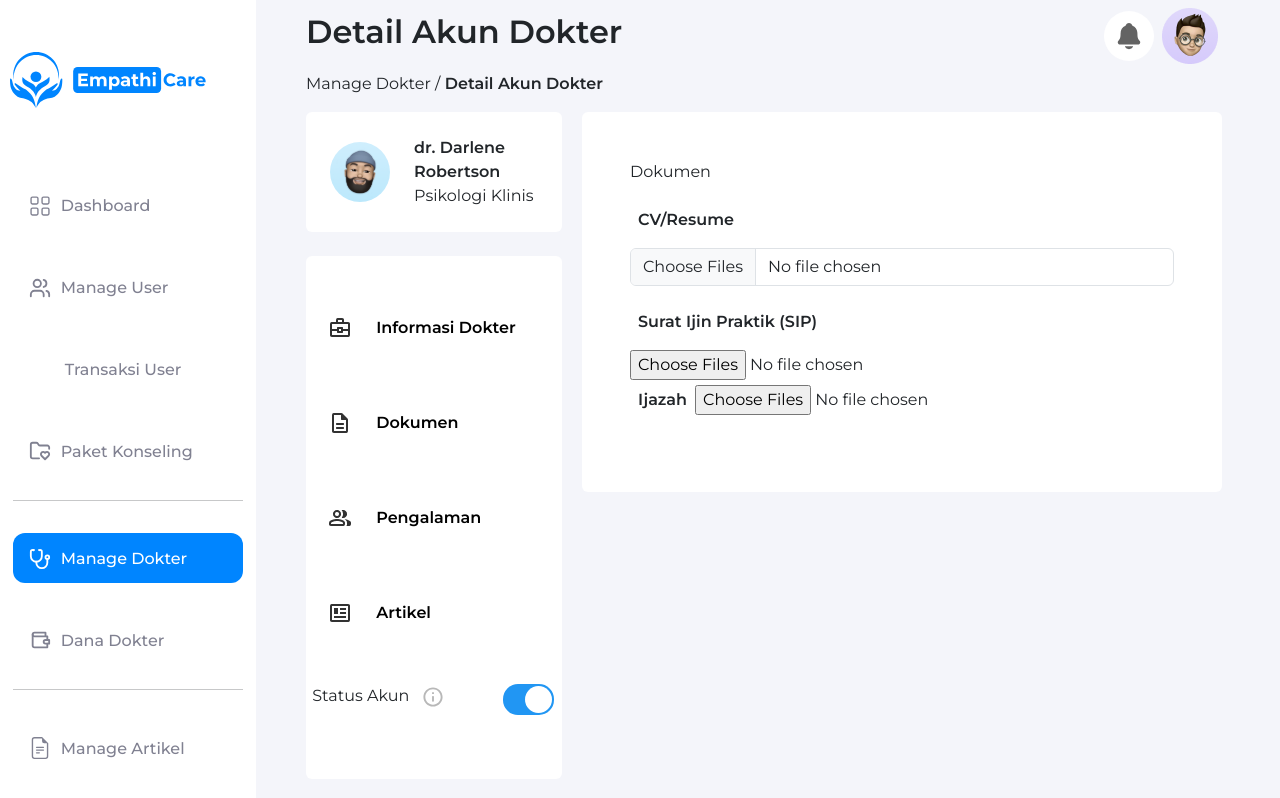
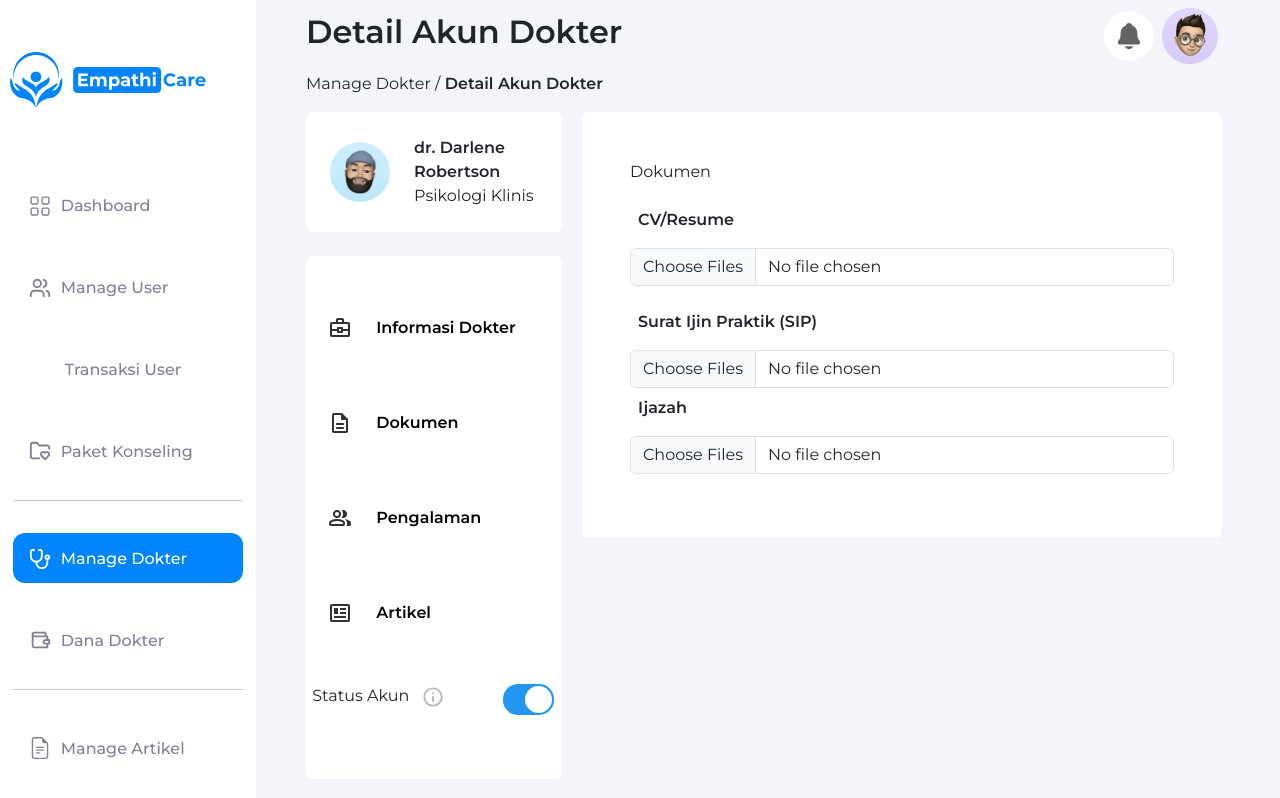
Before and after one commit to Capstone-Mental-Health-Care-Group-6/frontent-dekstop-admin, a React (Vite) app: page /admin-manage-dokter/detail-akun-dokter/dokumen/1 in a window 1280 px wide. Shown: the top 798 px of the page. Built offline with nearby package versions, Linux system fonts and the light colour scheme; some icons are missing.

Commit message:
update document detail dokter

```diff
--- a/src/pages/DetailAkunDokter/Dokumen/DokumenDokter.jsx
+++ b/src/pages/DetailAkunDokter/Dokumen/DokumenDokter.jsx
@@ -37,8 +37,9 @@ const DokumenDokter = () => {
                   >
                     Surat Ijin Praktik (SIP)
                   </label>
+
                   <input
-                    classNameName="form-control"
+                    className="form-control"
                     type="file"
                     id="formFileMultiple"
                     multiple
@@ -53,7 +54,7 @@ const DokumenDokter = () => {
                     Ijazah
                   </label>
                   <input
-                    classNameName="form-control"
+                    className="form-control"
                     type="file"
                     id="formFileMultiple"
                     multiple
```
